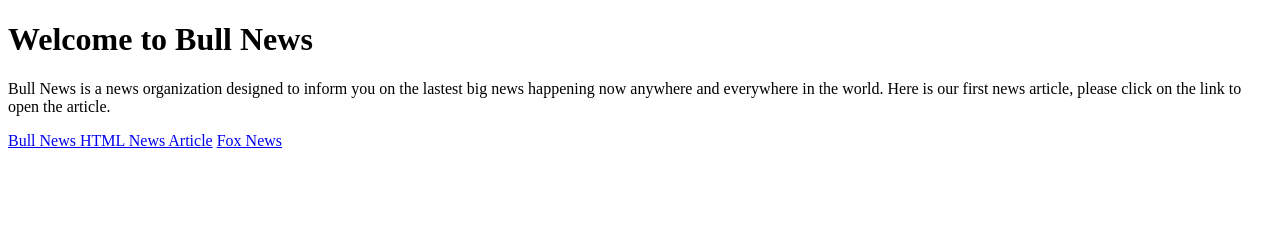
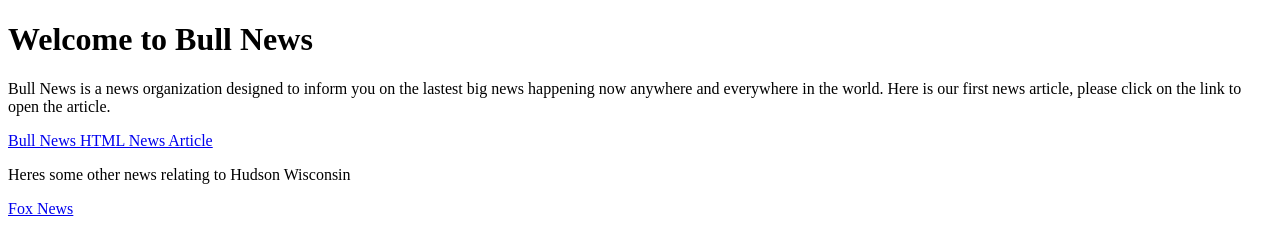
Before and after one commit to s-bickham/s-bickham.github.io, a plain HTML site: page Web Design/index.html in a window 1280 px wide. Drawn offline with Linux system fonts and the light colour scheme.

Commit message:
Update index.html

```diff
--- a/Web Design/index.html
+++ b/Web Design/index.html
@@ -7,6 +7,7 @@
     <h1>Welcome to Bull News</h1>
     <p>Bull News is a news organization designed to inform you on the lastest big news happening now anywhere and everywhere in the world. Here is our first news article, please click on the link to open the article. </p>
     <a href="write.html">Bull News HTML News Article</a>
+    <p>Heres some other news relating to Hudson Wisconsin </p>
     <a href="https://www.foxnews.com/">Fox News</a>
 </body>
 </html>
```
